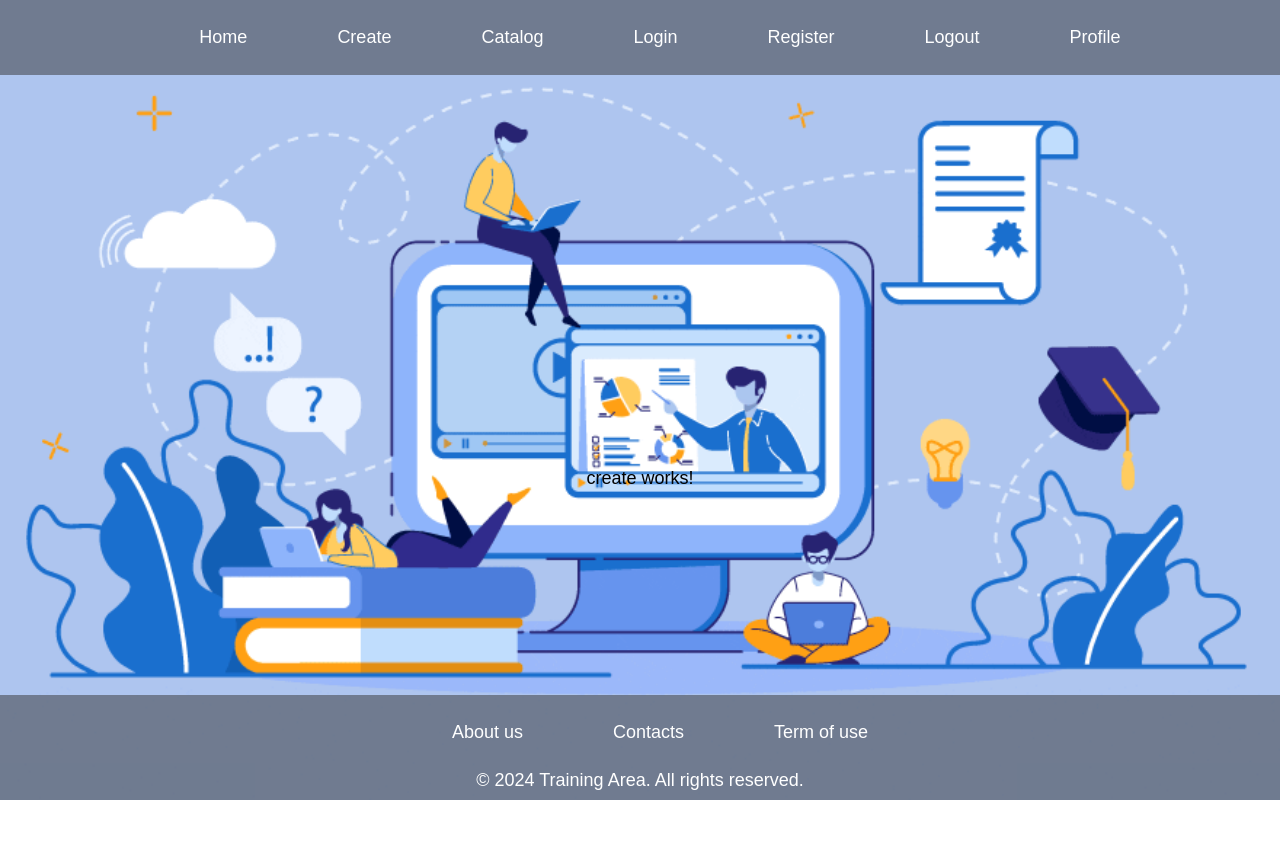
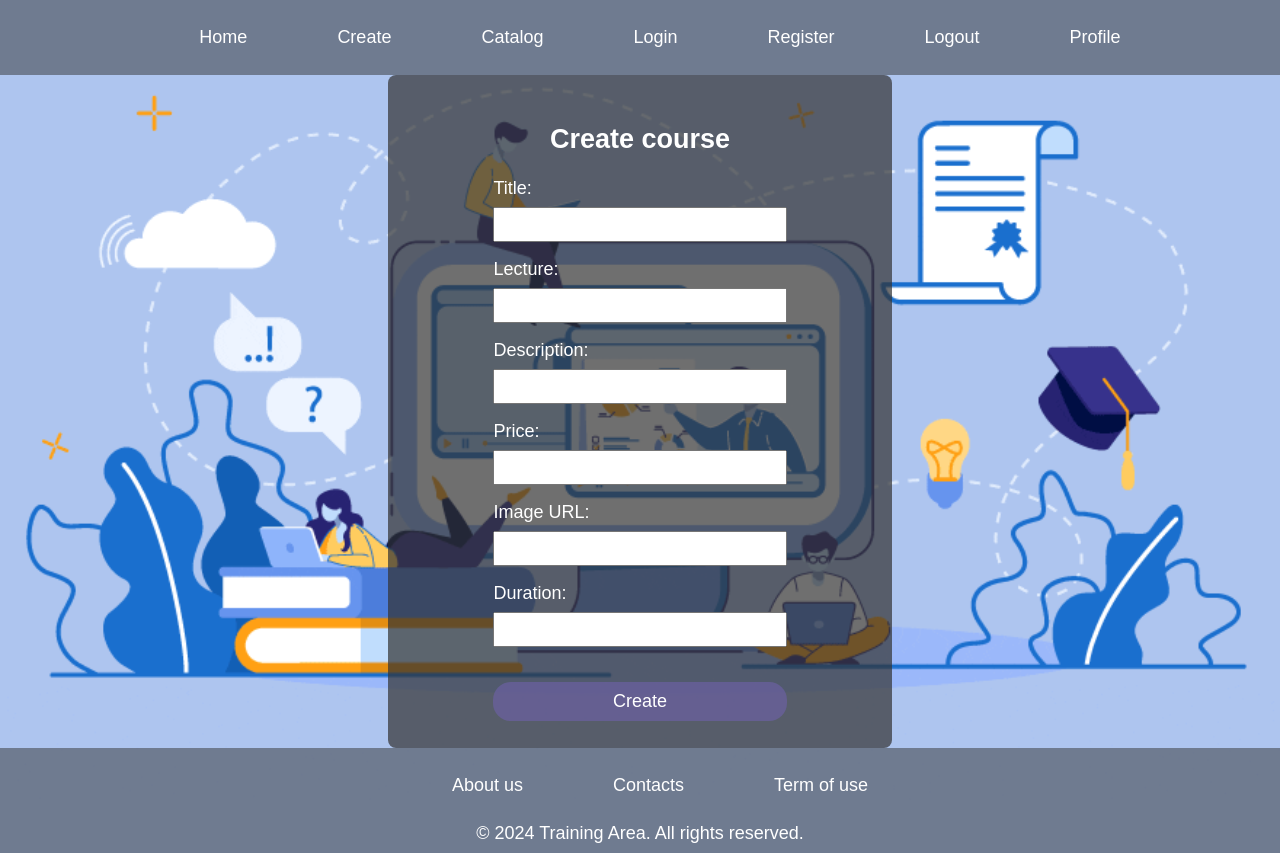
Before and after one commit to veselinfilev/Training-Area, an Angular app: page /create in a window 1280 px wide. Before the commit the page ends 800 px from the top, so only its background shows below. Built offline with nearby package versions, Linux system fonts and the light colour scheme.

Commit message:
Modify html

```diff
--- a/src/app/courses/create/create.component.html
+++ b/src/app/courses/create/create.component.html
@@ -1 +1,30 @@
-<p>create works!</p>
+<div class="create-container">
+    <h2>Create course</h2>
+    <form>
+        <div>
+            <label for="title">Title:</label>
+            <input type="text" id="title" name="title" required>
+        </div>
+        <div>
+            <label for="lecture">Lecture:</label>
+            <input type="text" id="lecture" name="lecture" required>
+        </div>
+        <div>
+            <label for="description">Description:</label>
+            <input id="description" name="description" required>
+        </div>
+        <div>
+            <label for="price">Price:</label>
+            <input type="number" id="price" name="price" required>
+        </div>
+        <div>
+            <label for="img">Image URL:</label>
+            <input type="url" id="img" name="img" required>
+        </div>
+        <div>
+            <label for="duration">Duration:</label>
+            <input type="text" id="duration" name="duration" required>
+        </div>
+        <button type="submit">Create</button>
+    </form>
+</div>
--- a/src/app/courses/details/details.component.html
+++ b/src/app/courses/details/details.component.html
@@ -4,6 +4,7 @@
         <h4><b>Title</b></h4>
         <p>Lecture: Hu Chang</p>
         <p>Lorem ipsum dolor, sit amet consectetur adipisicing elit. Dolores exercitationem modi reprehenderit commodi nemo cum veniam aut.</p>
+        <p>Duration: 12h</p>
         <p>Price: $50</p>
     </div>
     <div class="button-container">
--- a/src/app/courses/edit/edit.component.html
+++ b/src/app/courses/edit/edit.component.html
@@ -1 +1,30 @@
-<p>edit works!</p>
+<div class="edit-container">
+    <h2>Edit course</h2>
+    <form>
+        <div>
+            <label for="title">Title:</label>
+            <input type="text" id="title" name="title" required>
+        </div>
+        <div>
+            <label for="lecture">Lecture:</label>
+            <input type="text" id="lecture" name="lecture" required>
+        </div>
+        <div>
+            <label for="description">Description:</label>
+            <input id="description" name="description" required>
+        </div>
+        <div>
+            <label for="price">Price:</label>
+            <input type="number" id="price" name="price" required>
+        </div>
+        <div>
+            <label for="img">Image URL:</label>
+            <input type="url" id="img" name="img" required>
+        </div>
+        <div>
+            <label for="duration">Duration:</label>
+            <input type="text" id="duration" name="duration" required>
+        </div>
+        <button type="submit">Edit</button>
+    </form>
+</div>
```
